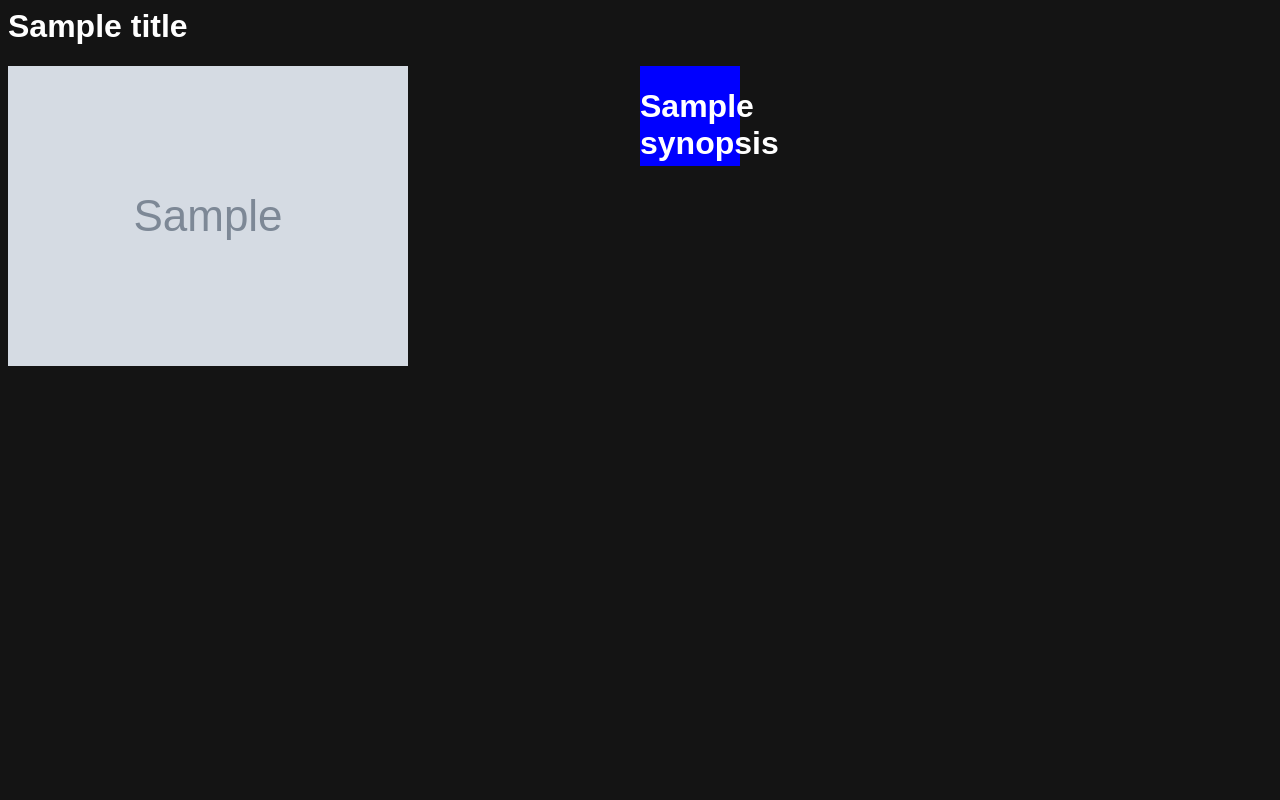
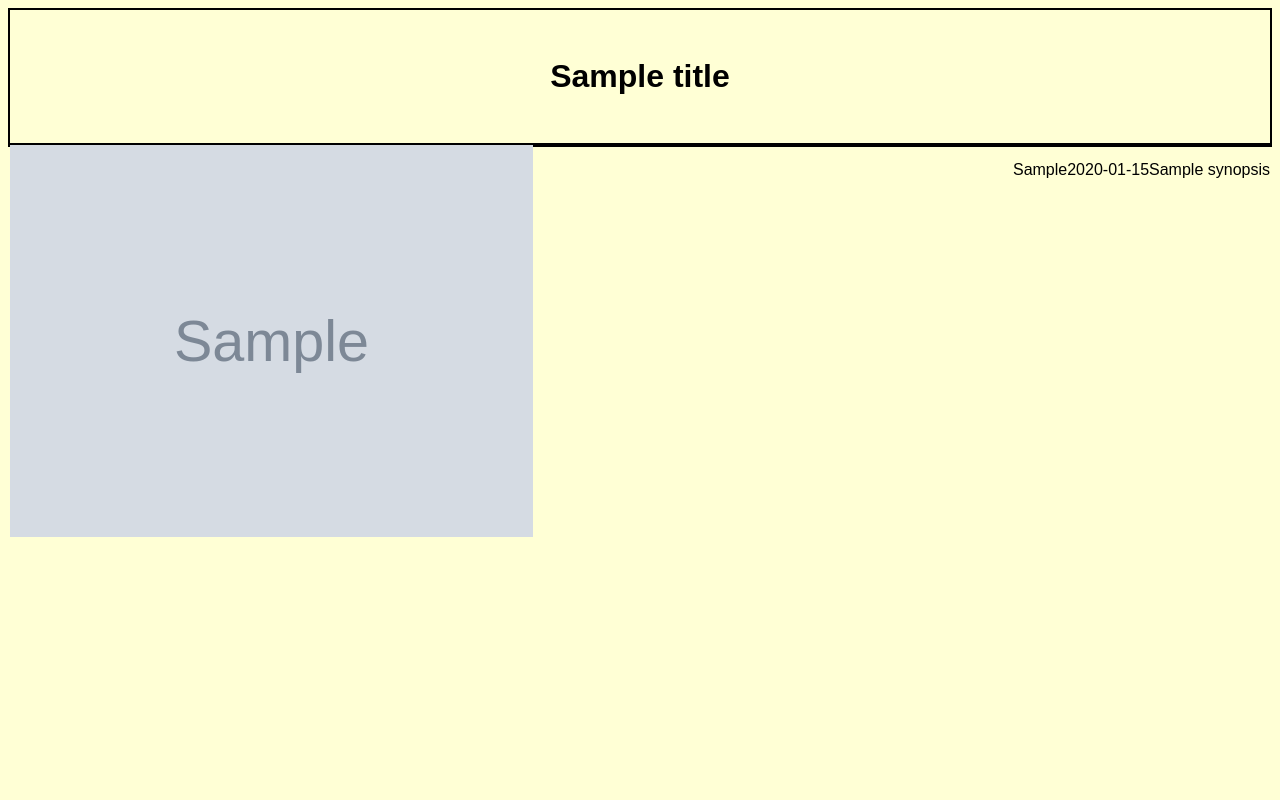
Before and after one commit to nfonteyne/scrap_cinema, a FastAPI app: template templates/movie.html in a window 1280 px wide. Run offline with FastAPI, Linux system fonts and the light colour scheme; the template is opened without the code that fills it: most values are stand-ins (such as "Sample title", 1, 10 or a date in 2020); grey boxes marked "Sample" are stand-in pictures.

Commit message:
display movie element

```diff
--- a/static/movie.css
+++ b/static/movie.css
@@ -1,35 +1,61 @@
 body {
     font-family: Arial, sans-serif;
-    background-color: rgb(20, 20, 20);
-    color: white;
+    background-color: #FFFFD5;
+    color: black;
 }
 
-.movie-backgound {
+div {
+    border: 1px solid black;
+  }
 
+/* .movie-backgound {
+
+} */
+
+.movie-title {
+    text-align: center;
+    vertical-align: middle;
+    line-height: 90px;
 }
 
-.movie-title {
+/* .movie-title h1 {
 
+} */
+
+.poster-synopsis {
+    text-align: center;
+    vertical-align: middle;
 }
 
-.movie-title h1 {
-
+.poster-synopsis img {
+    height: 50%;
+    width: auto;
+    float: left;
 }
 
-.poster-synopsis {
-    display: grid;
-    grid-template-columns: 1fr 1fr;
+.poster-synopsis p {
+    width: auto;
+    height: auto;
+    float: right;
+    text-align: center;
+    vertical-align: middle;
 }
 
-.movie-poster {
-    width: 100px;
-    height: 100px;
-    background-color: violet;
-    margin-right: 10px;
+/* .movie-poster {
+    width: 30%;
+    height: auto;
+    float: left;
+}
+
+.movie-poster img {
+ width: 100%;
+ height: auto;
 }
 
 .movie-synopsis {
-    width: 100px;
-    height: 100px;
-    background-color: blue;
-}
+    width: 65%;
+    height: auto;
+    float: right;
+    text-align: center;
+    vertical-align: middle;
+} */
--- a/templates/movie.html
+++ b/templates/movie.html
@@ -11,12 +11,18 @@
         </div>
 
         <div class="poster-synopsis">
-            <div class="movie-poster">
+            <!-- <div class="movie-poster"> -->
                 <img src="{{ posterUrl }}" alt="poster image">
-            </div>
-            <div class="movie-synopsis">
-                <h1>{{ synopsis }}</h1>
-            </div>
+            <!-- </div> -->
+            <!-- <div class="movie-synopsis"> -->
+                <p>{{ synopsis }}</p>
+                <p>{{ runtime }}</p>
+                {% for genre_ele in genre %}
+                <p>{{ genre_ele }}</p>
+                {% endfor %}
+
+
+            <!-- </div> -->
         </div>
     </div>
 </body>
```
